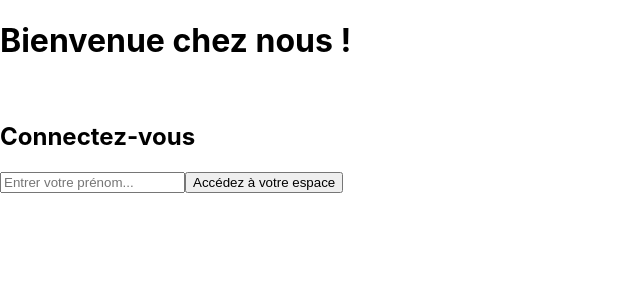
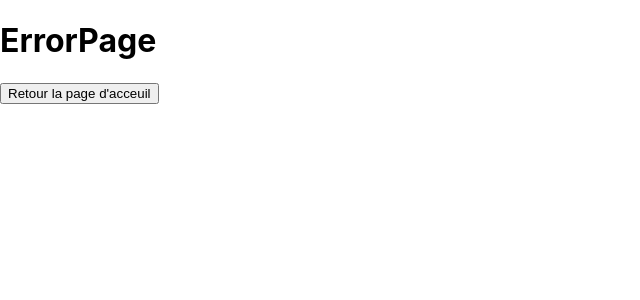
Before and after one commit to rastacool/crazee-burger, a React (Create React App) app: page /order/1 in a window 1280 px wide. Shown: the top 300 px of the page, without its empty margins (0-640 px from the left). Built offline with nearby package versions, Linux system fonts and the light colour scheme.

Commit message:
✨ F02 Redirection error et orderpage

```diff
--- a/src/App.js
+++ b/src/App.js
@@ -1,14 +1,19 @@
-import { useState } from 'react';
+import { Route, Routes } from 'react-router-dom';
+import OrderPage from './components/pages/order/OrderPage';
 import LoginPage from './components/pages/login/LoginPage';
+import ErrorPage from './components/pages/error/ErrorPage';
 
 function App() {
 
   //affichage
 
   return (
-    <div>
-        <LoginPage></LoginPage>
-    </div>
+    <Routes>
+      <Route path="/" element={<LoginPage />} />
+      <Route path="/order" element={<OrderPage />} />
+      <Route path="*" element={<ErrorPage />}/>
+
+    </Routes>
   )
 }
 export default App;
--- /dev/null
+++ b/src/components/pages/error/ErrorPage.js
@@ -0,0 +1,15 @@
+import { Link } from "react-router-dom";
+
+export default function ErrorPage() {
+  //state
+  //comportements
+
+  return (
+    <div>
+      <h1>ErrorPage</h1>
+      <Link to="/">
+      <button>Retour la page d'acceuil</button>
+      </Link>
+    </div>
+  );
+}
--- a/src/components/pages/login/LoginForm.js
+++ b/src/components/pages/login/LoginForm.js
@@ -7,7 +7,6 @@ export default function LoginForm() {
   //comportements
   const handleSubmit = (event) => {
     event.preventDefault();
-    alert(`bonjour ${inputValue}`);
     setInputValue("");
   };
 
@@ -16,7 +15,7 @@ export default function LoginForm() {
   };
 
   return (
-    <form action="Submit" onSubmit={handleSubmit}>
+    <form action="Submit" onSubmit={handleSubmit} >
       <h1>Bienvenue chez nous !</h1>
       <br />
       <h2>Connectez-vous</h2>
--- a/src/components/pages/order/OrderPage.js
+++ b/src/components/pages/order/OrderPage.js
@@ -1,14 +1,19 @@
 
-export default function OrderPage() {
+import { Link } from "react-router-dom";
+
+export default function Bonjour() {
   //state
 
   //comportements
 
   return (
+    <div>
     <form>
       <h1>Bonjour bob</h1>
-
-      <button >Déconnexion</button>
+      <Link to="/">
+         <button>Déconnexion</button>
+      </Link >
     </form>
+    </div>
   );
 }
--- a/src/index.js
+++ b/src/index.js
@@ -3,11 +3,14 @@ import ReactDOM from 'react-dom/client';
 import './index.css';
 import App from './App';
 import reportWebVitals from './reportWebVitals';
+import { BrowserRouter } from 'react-router-dom';
 
 const root = ReactDOM.createRoot(document.getElementById('root'));
 root.render(
   <React.StrictMode>
+    <BrowserRouter>
     <App />
+    </BrowserRouter>
   </React.StrictMode>
 );
 
```
